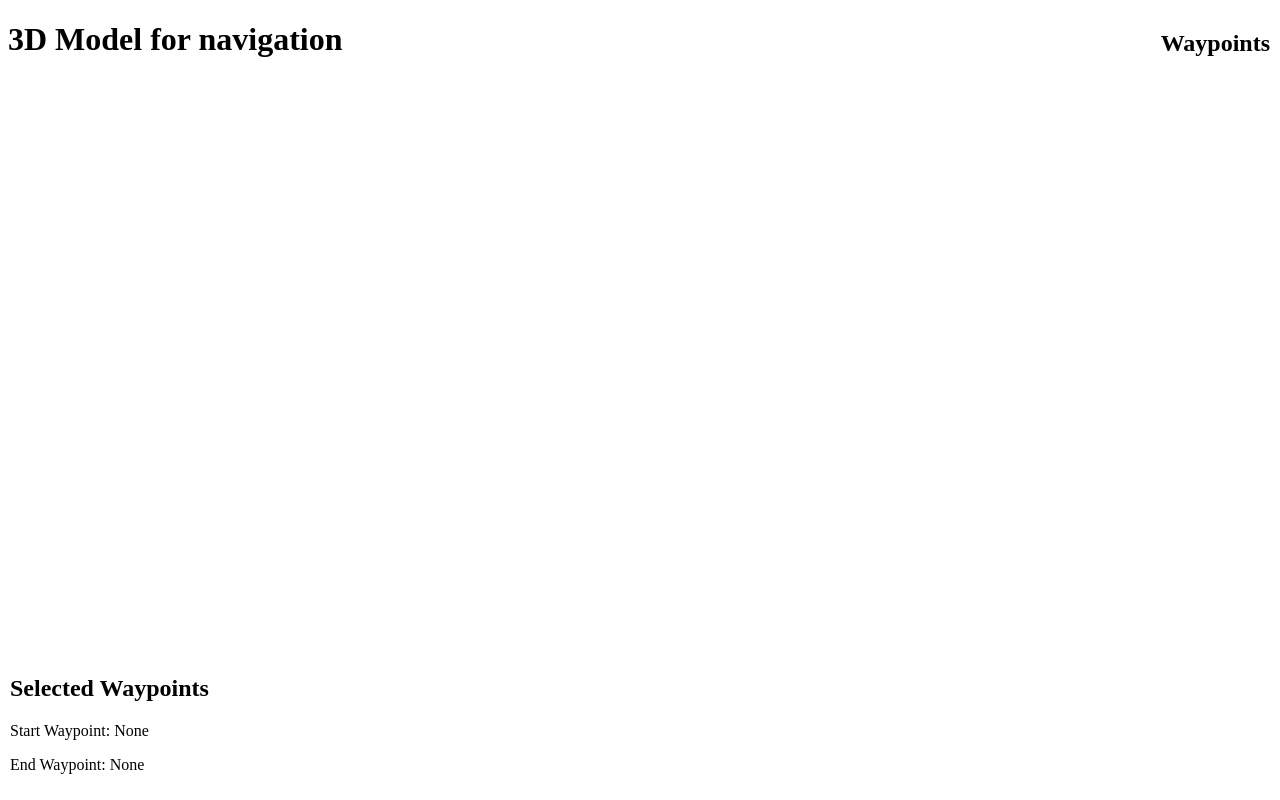
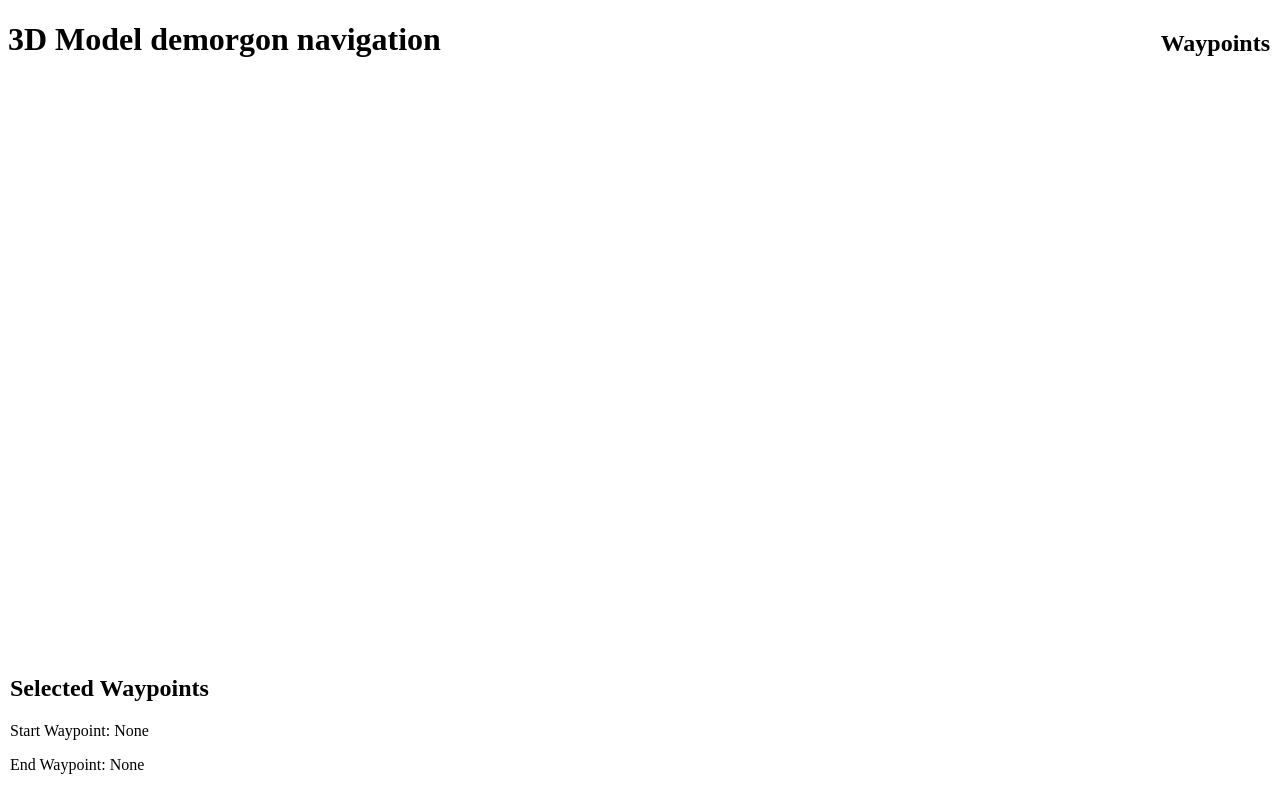
Before and after one commit to NoopurTyagi/NoopurTyagi.github.io, a plain HTML site: page index.html in a window 1280 px wide. Drawn offline with nearby package versions, Linux system fonts and the light colour scheme.

Commit message:
Update index.html

```diff
--- a/index.html
+++ b/index.html
@@ -9,7 +9,7 @@
   <script src="https://cdn.jsdelivr.net/npm/three@0.145.0/examples/js/loaders/GLTFLoader.js"></script>
 </head>
 <body>
-  <h1>3D Model for navigation</h1>
+  <h1>3D Model demorgon navigation </h1>
   <div id="waypoints" style="position: fixed; top: 0; right: 0; background: rgba(255, 255, 255, 0.8); padding: 10px;">
     <h2>Waypoints</h2>
     <ul id="waypoint-list"></ul>
```
